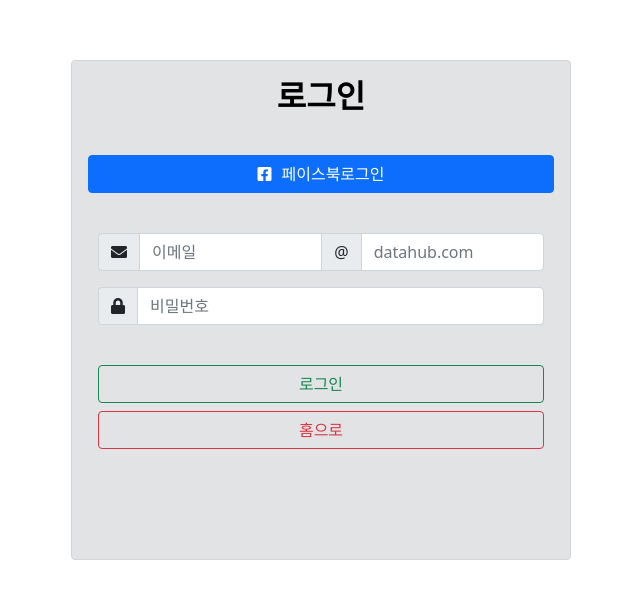
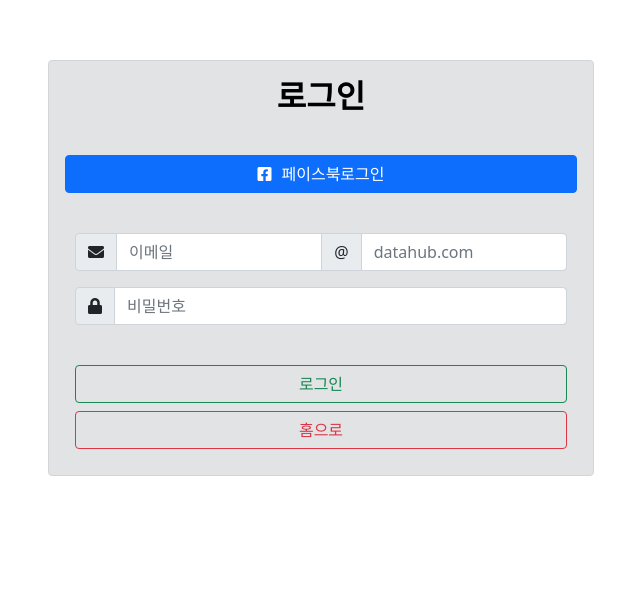
Before and after one commit to TEAM-CLOUD-KR/datahub-front, a plain HTML site: page jsjs/login.html in a window 1280 px wide. Shown: the part 140-738 px from the top of the page, without its empty margins (319-959 px from the left). Drawn offline with nearby package versions, Linux system fonts and the light colour scheme.

Commit message:
index.html

```diff
--- /dev/null
+++ b/jsjs/css/login-register.css
@@ -0,0 +1,20 @@
+.alert-secondary {
+
+    top: 200px;
+}
+
+h2 {
+    text-align: center;
+    font-weight: bold;
+    color: black;
+}
+
+.main {
+    padding: 10px;
+    margin: 0 auto;
+    margin-top: 30px;
+}
+
+.d-grid {
+    margin-top: 40px;
+}
--- a/jsjs/login.html
+++ b/jsjs/login.html
@@ -16,7 +16,7 @@
     <link rel="stylesheet" href="https://pro.fontawesome.com/releases/v5.10.0/css/all.css"
           integrity="sha384-AYmEC3Yw5cVb3ZcuHtOA93w35dYTsvhLPVnYs9eStHfGJvOvKxVfELGroGkvsg+p" crossorigin="anonymous"/>
     <!--    CSS Link-->
-    <link rel="stylesheet" href="login-register.css">
+    <link rel="stylesheet" href="css/login-register.css">
     <style>
         @media screen and (max-width: 768px) {
             .alert-secondary {
@@ -33,11 +33,12 @@
 <header>
 
 </header>
-<container>
+<div class="container">
+    <div class="row">
+        <div class="col-12 col-lg-6 mx-auto">
             <div class="alert alert-secondary" role="alert">
                 <h2>로그인</h2>
                 <div class="d-grid gap-2">
-
                     <button class="btn btn-primary facebook_btn" type="button"><i class="fab fa-facebook-square" style="margin-right: 10px;"></i>페이스북로그인
                     </button>
                 </div>
@@ -59,7 +60,12 @@
                     </div>
                 </div>
             </div>
-</container>
+
+        </div>
+
+    </div>
+
+</div>
 <footer>
 
 </footer>
```
Also changed, not shown: jsjs/css/index.css (+5 -9 lines), jsjs/index.html (+9 -3 lines), jsjs/register.html (+7 -2 lines). Lines whose indentation alone changed are shown as unchanged.
